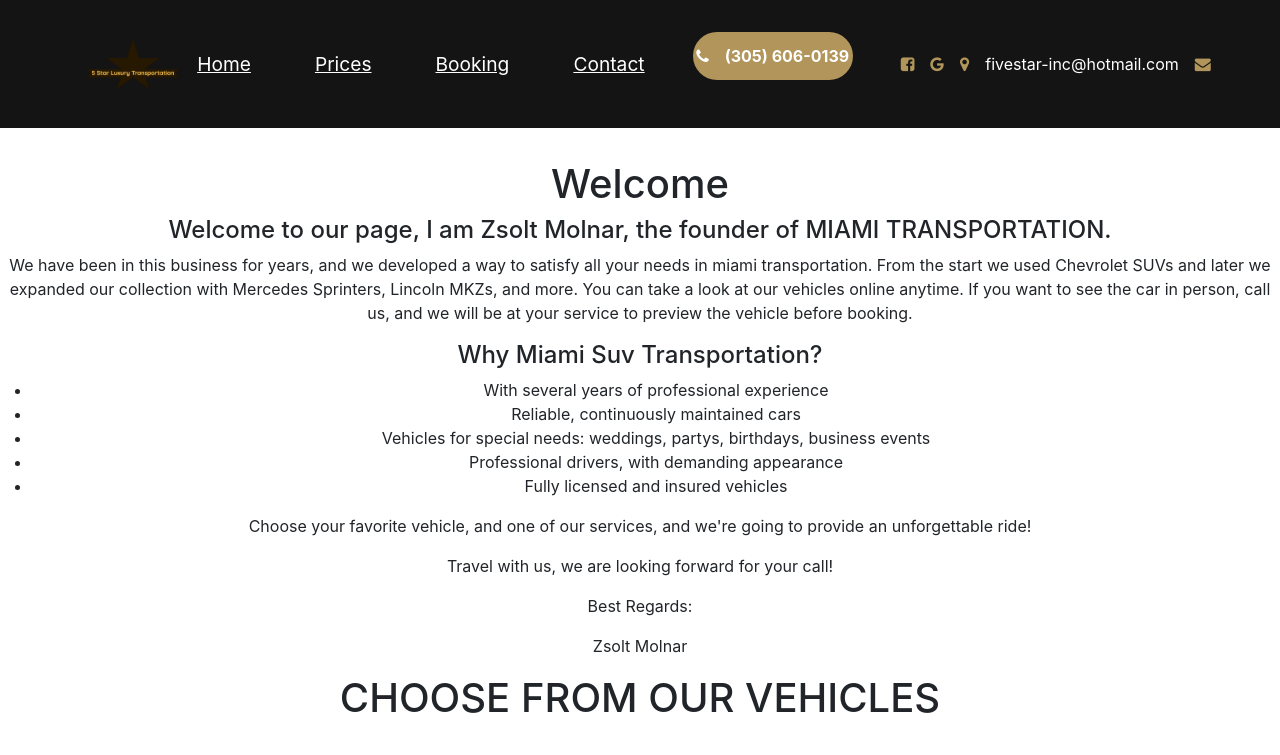
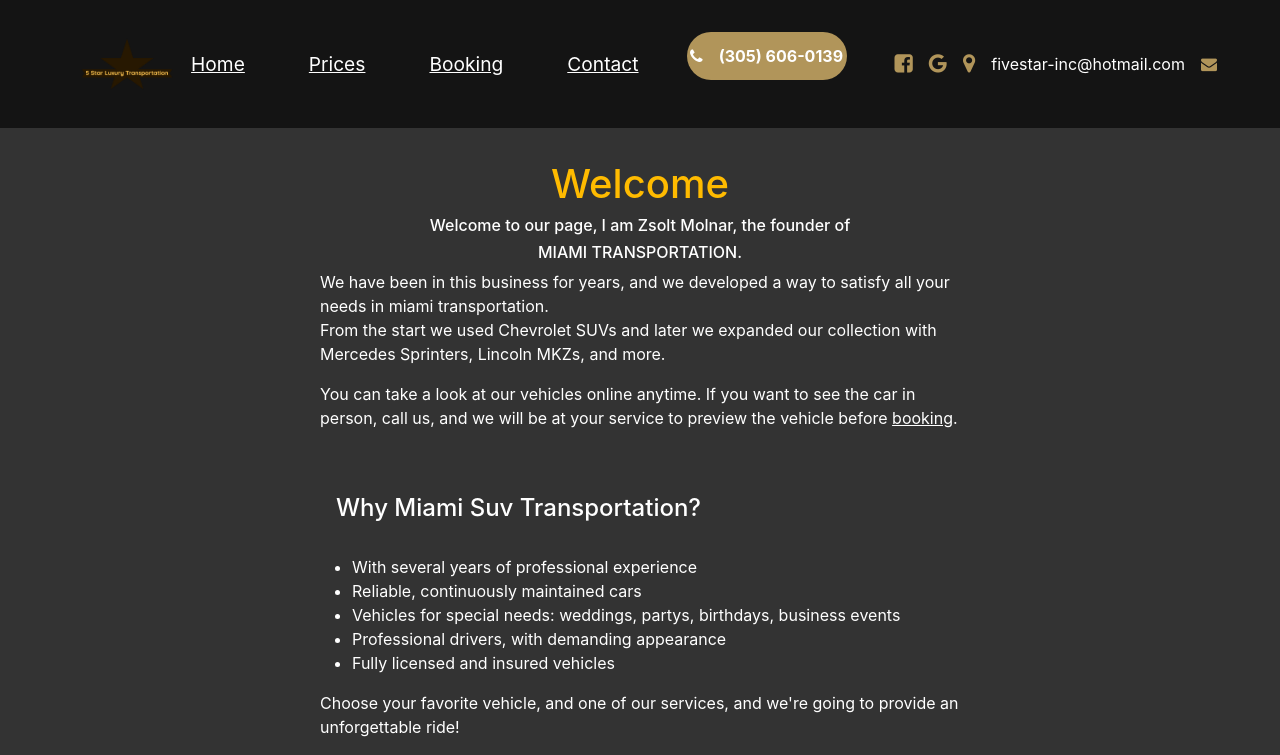
Before and after one commit to viktorferenczi/LuxuryTransportation, a React (Create React App) app: page / in a window 1280 px wide. Shown: the top 755 px of the page. Built offline with nearby package versions, Linux system fonts and the light colour scheme.

Commit message:
made css for the founder infos

```diff
--- a/src/App.css
+++ b/src/App.css
@@ -123,6 +123,46 @@
     font-size: 1.5rem
 }
 
+.intruduction {
+    display: inline-block;
+    justify-content: center;
+    width: 40rem;
+}
+
+.text {
+    color: white
+}
+.why-us {
+    display: inline-grid;
+    justify-content: center;
+    width: 40rem;
+}
+
+.farawell-message {
+    margin-bottom: 0px;
+    text-align: right;
+    margin-right: 2rem;
+}
+
+body {
+    background-color: #333333
+}
+
+p {
+    color : white
+}
+
+h4 {
+    color: white
+}
+
+h6 {
+    color : white
+}
+
+ul {
+    color :white
+}
 
 @media only screen and (max-width: 823px) {
     body {
--- a/src/components/Header/Header.js
+++ b/src/components/Header/Header.js
@@ -21,9 +21,9 @@ export const Header = () => {
                     </div>
 
                     <div className="social-div" >
-                        <i className="fa fa-facebook-square icon" aria-hidden="true"></i>
-                        <i className="fa fa-google icon" aria-hidden="true"></i>
-                        <i className="fa fa-map-marker icon" aria-hidden="true"></i>
+                        <i className="fa fa-facebook-square fa-lg icon" aria-hidden="true"></i>
+                        <i className="fa fa-google fa-lg icon" aria-hidden="true"></i>
+                        <i className="fa fa-map-marker fa-lg icon" aria-hidden="true"></i>
                     </div>
                     <div>
                         <p className="email" >fivestar-inc@hotmail.com</p>
--- a/src/components/MainLandingPage/CarChooser.js
+++ b/src/components/MainLandingPage/CarChooser.js
@@ -38,7 +38,8 @@ export const CarChooser = () => {
 
     return(
         <div>
-            <h1>CHOOSE FROM OUR VEHICLES</h1>
+            <h1 className="text" >CHOOSE FROM OUR VEHICLES</h1>
+            <img src="https://static.wixstatic.com/media/5574c387a7fb4fa38b99b09526e24008.jpg/v1/fill/w_1908,h_545,al_c,q_85,usm_0.66_1.00_0.01/5574c387a7fb4fa38b99b09526e24008.webp"></img>
             <div style={{flexDirection:"row", display:'flex'}}>
                 {listItems}
             </div>
--- a/src/components/MainLandingPage/FounderInfo.js
+++ b/src/components/MainLandingPage/FounderInfo.js
@@ -2,25 +2,43 @@ import '../../App.css';
 
 export const FounderInfo = () => {
     return (
-        <div className= "founder-info" >
-           <h1>Welcome</h1>
-           <h4>Welcome to our page, I am Zsolt Molnar, the founder of
-MIAMI TRANSPORTATION.</h4>
-            <p>We have been in this business for years, and we developed a way to satisfy all your needs in miami transportation.
+        <div className="founder-info" >
+            <h1 style={{ color: '#ffbb00' }}>Welcome</h1>
+            <div className="intruduction">
+                <h6>
+                    <span> Welcome to our page, I am Zsolt Molnar, the founder of </span>
+                </h6>
+                <h6>
+                    <span> MIAMI TRANSPORTATION. </span>
+                </h6>
+                <p style={{ textAlign: 'left', marginBottom: '0' }}>
+                    We have been in this business for years, and we developed a way to satisfy all your needs in miami transportation.
+                </p>
+                <p style={{ textAlign: 'left' }}>
                     From the start we used Chevrolet SUVs and later we expanded our collection with Mercedes Sprinters, Lincoln MKZs, and more.
-You can take a look at our vehicles online anytime. If you want to see the car in person, call us, and we will be at your service to preview the vehicle before booking.</p>
-  <h4>Why Miami Suv Transportation?</h4>
-  <ul>
+                </p>
+                <p style={{ textAlign: 'left', marginBottom: '4rem'}}>
+                    You can take a look at our vehicles online anytime. If you want to see the car in person, call us, and we will be at your service to preview the vehicle before <a style={{ textDecoration: 'underline' }} >booking</a>.
+                </p>
+            </div>
+           <div>
+                <div className="why-us">
+                    <h4 style={{ textAlign: 'left', marginBottom: '2rem', marginLeft: '1rem' }} >Why Miami Suv Transportation?</h4>
+                    <ul style={{ textAlign: 'left' }}>
                         <li>With several years of professional experience</li>
                         <li>Reliable, continuously maintained cars</li>
                         <li>Vehicles for special needs: weddings, partys, birthdays, business events</li>
                         <li>Professional drivers, with demanding appearance</li>
                         <li>Fully licensed and insured vehicles</li>
                     </ul>
-  <p>Choose your favorite vehicle, and one of our services, and we're going to provide an unforgettable ride!</p>
-  <p>Travel with us, we are looking forward for your call!</p>
-  <p>Best Regards:</p>
-  <p>Zsolt Molnar</p>
+                    <p style={{ textAlign: 'left' }}>Choose your favorite vehicle, and one of our services, and we're going to provide an unforgettable ride!</p>
+                    <p style={{ textAlign: 'left' }}>Travel with us, we are looking forward for your call!</p>
+                    <p className="farawell-message">Best Regards:</p>
+                    <p style={{ textAlign: 'right' }}>Zsolt Molnar</p>
+                </div>
+            </div>
+
+
         </div>
     );
 }
```
Lines whose indentation alone changed are shown as unchanged.
